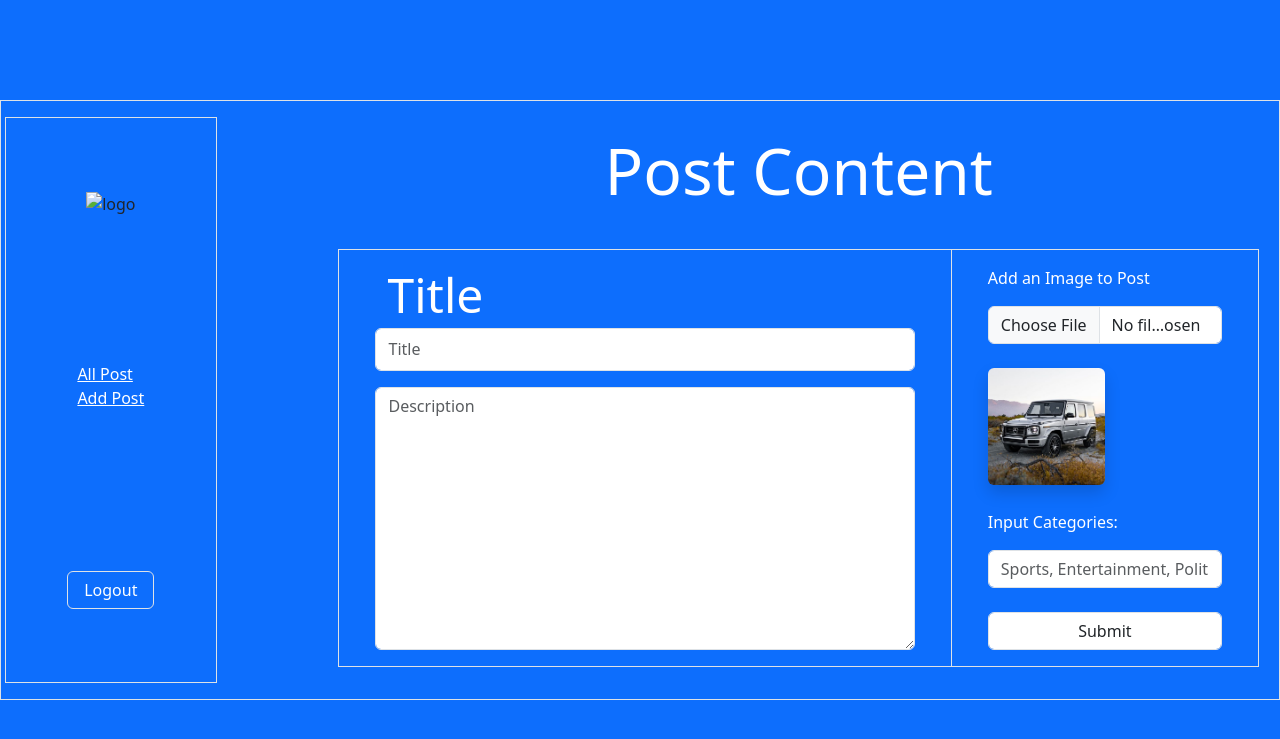
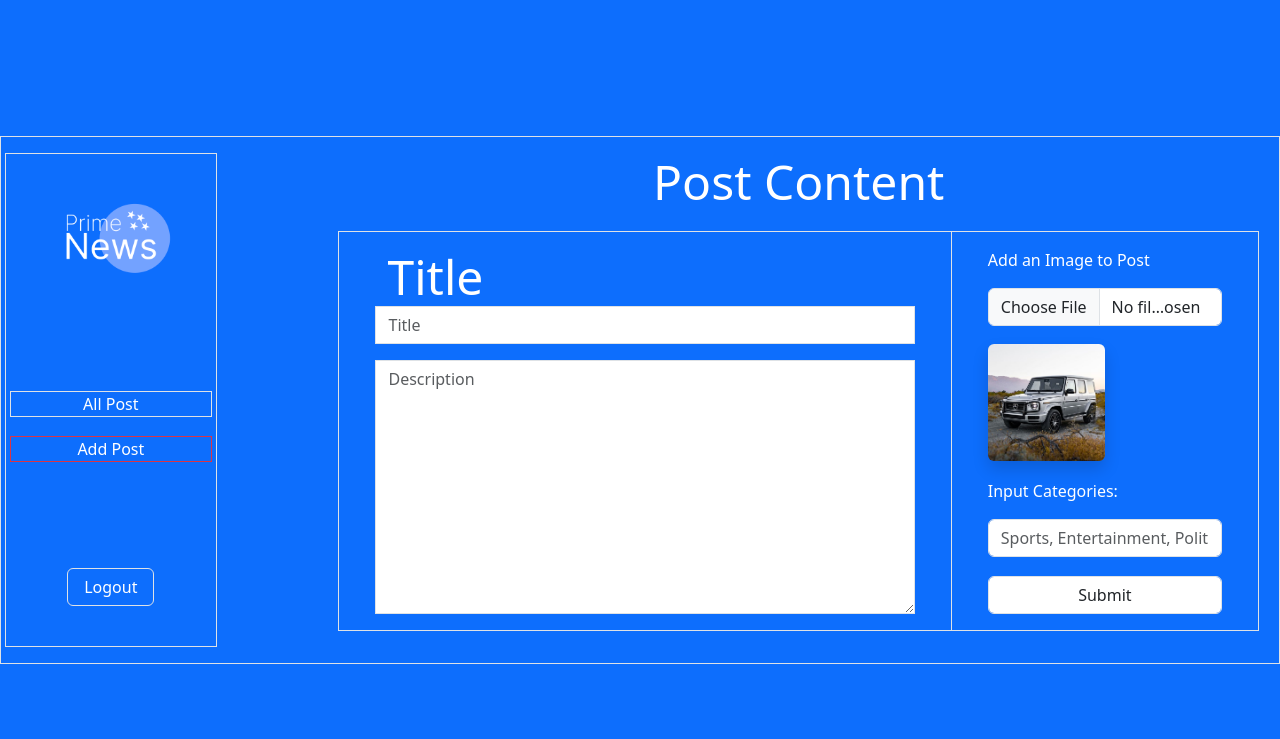
Before and after one commit to chinedugabriel/Blog-Post, a PHP site: page / in a window 1280 px wide. Shown: the top 739 px of the page. Run offline with PHP 8.4, Linux system fonts and the light colour scheme.

Commit message:
Style: change the view for nav and added logos and favicon needed

```diff
--- a/index.php
+++ b/index.php
@@ -7,27 +7,28 @@
     <!-- bootstrap link start here -->
     <link rel="stylesheet" href="bootstrap/css/bootstrap.css">
     <!-- bootstrap link ends here -->
+    <link rel="shortcut icon" href="./src/img/favicon.ico" type="image/x-icon">
 </head>
 <body class="bg-primary">
     <section class="vh-100 d-flex justify-content-center align-items-center">
-        <div class="container-fluid p-3 border h-75 ">
+        <div class="container-fluid p-3 border h-md-75 ">
             <div class="row h-100">
-                <div class="col-md-2 h-100 border d-flex flex-column justify-content-around align-items-center">
-                    <div class="row">
-                        <div class="col-md-12">
-                            <img src="" alt="logo" class="logo">
+                <div class="col-md-2 h-md-100 border d-flex flex-column justify-content-around align-items-center p-0 px-1">
+                    <div class="row w-75">
+                        <div class="col-md-12 text-center">
+                            <img src="./src/img/logo.png" alt="logo" class="img-fluid">
                         </div>
                     </div>
-                    <div class="row">
-                        <div class="col-md-12">
-                            <ul class="list-unstyled">
-                                <li class="">
-                                    <a href="#" class="text-white">
+                    <div class="row w-100 p-0 h-25">
+                        <div class="col-md-12 p-0 ">
+                            <ul class="list-unstyled h-100 py-3 d-flex flex-column justify-content-around ">
+                                <li class="text-center border ">
+                                    <a href="#" class="text-white text-decoration-none">
                                         All Post
                                     </a>
                                 </li>
-                                <li class="">
-                                    <a href="#" class="text-white">
+                                <li class=" text-center border border-danger">
+                                    <a href="#" class="text-white text-decoration-none">
                                         Add Post
                                     </a>
                                 </li>
@@ -48,10 +49,10 @@
                     </div>
                 </div>
                 <div class="col-md-9 offset-md-1">
-                    <form action="" method="" class="d-grid gap-1 p-3 h-100">
+                    <form action="" method="" class="d-grid gap-1 p-3 pt-0 h-100">
                         <div class="row">
                             <div class="col-md-12 text-center">
-                                <p class="display-3 text-white">Post Content</p>
+                                <p class="display-5 text-white">Post Content</p>
                             </div>
                         </div>
                         <div class="row border">
@@ -60,10 +61,10 @@
                                     <p class="display-5 text-white m-0">
                                         Title
                                     </p>
-                                    <input type="text" class="form-control" name="" id="" placeholder="Title">
+                                    <input type="text" class="form-control rounded rounded-0" name="" id="" placeholder="Title">
                                 </div>
                                 <div class="row">
-                                    <textarea class="form-control" name="" id="" rows="10" cols="" placeholder="Description"></textarea>
+                                    <textarea class="form-control rounded rounded-0" name="" id="" rows="10" cols="" placeholder="Description"></textarea>
                                 </div>
                             </div>
                             <div class="col-md-4 d-flex flex-column gap-3 gap-md-0 justify-content-between py-3 px-5 ">
```
Also changed, not shown: src/img/favicon.ico (added), src/img/logo.png (added).
